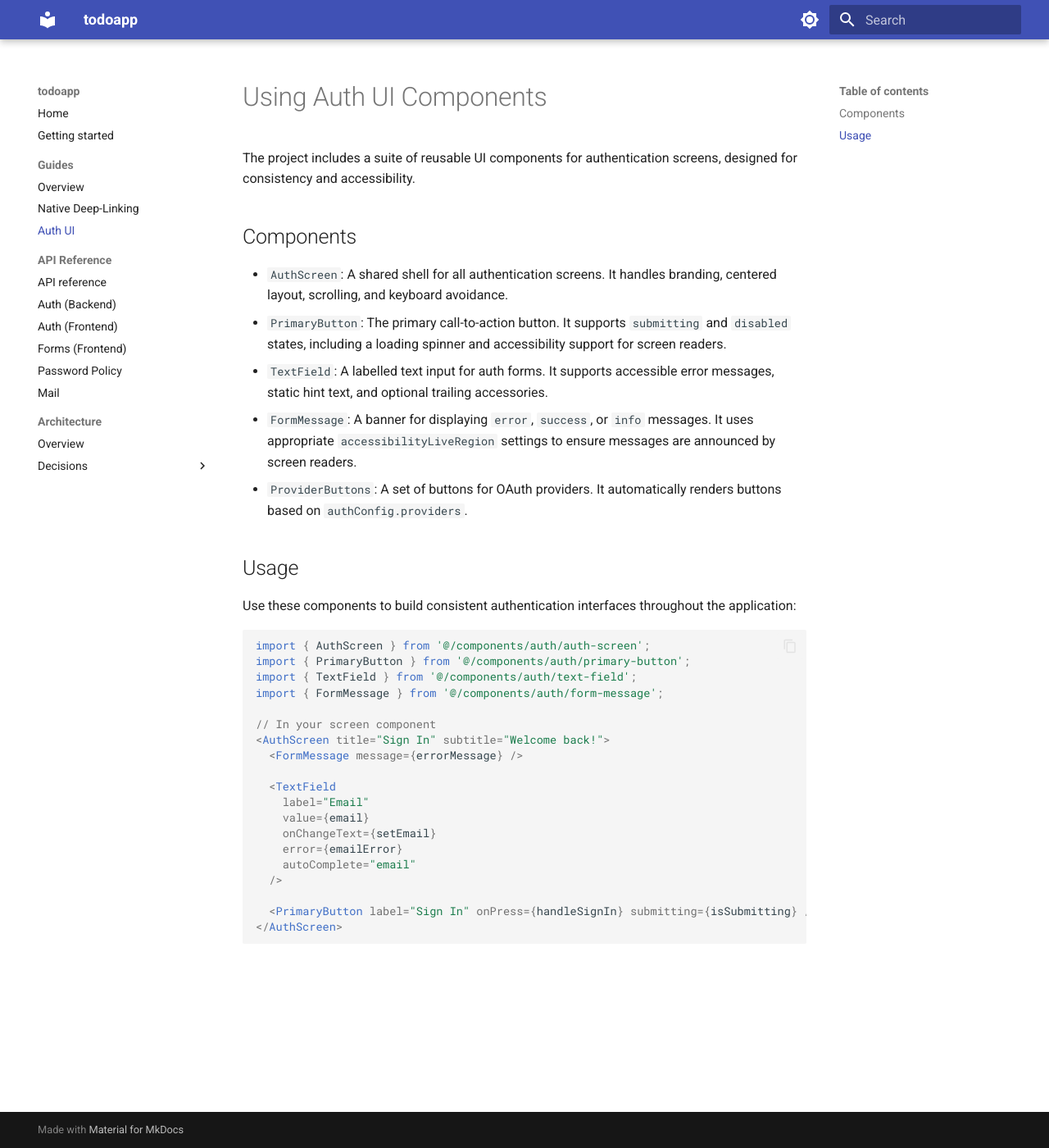
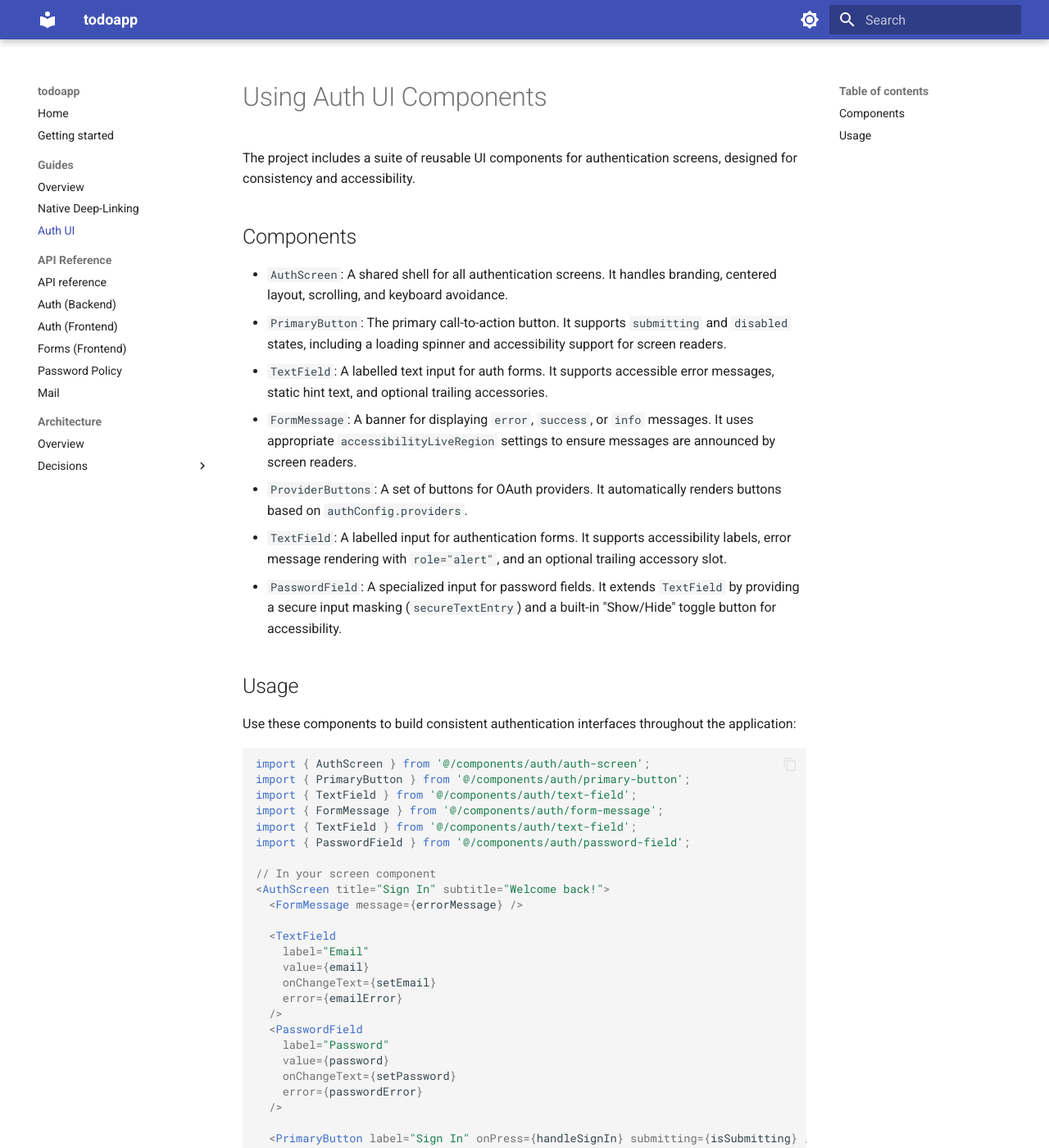
Before and after one commit to jbtwist/FastApi-Backend-Template, an MkDocs documentation site: the page built from docs/guides/auth-ui.md, in a window 1280 px wide and 1400 px high. Shown: the whole window at 82% size. Built offline with MkDocs 1.6.1 and Material for MkDocs 9.7.7, drawn with Linux system fonts in a browser that asks for light colours.

Commit message:
docs: sync after #73 (#92)
Co-authored-by: github-actions[bot] <github-actions[bot]@users.noreply.github.com>
Co-authored-by: Juan Bautista Villarejo Ortiz <jbtwist92@gmail.com>

```diff
--- a/docs/guides/auth-ui.md
+++ b/docs/guides/auth-ui.md
@@ -9,6 +9,8 @@ The project includes a suite of reusable UI components for authentication screen
 - `TextField`: A labelled text input for auth forms. It supports accessible error messages, static hint text, and optional trailing accessories.
 - `FormMessage`: A banner for displaying `error`, `success`, or `info` messages. It uses appropriate `accessibilityLiveRegion` settings to ensure messages are announced by screen readers.
 - `ProviderButtons`: A set of buttons for OAuth providers. It automatically renders buttons based on `authConfig.providers`.
+- `TextField`: A labelled input for authentication forms. It supports accessibility labels, error message rendering with `role="alert"`, and an optional trailing accessory slot.
+- `PasswordField`: A specialized input for password fields. It extends `TextField` by providing a secure input masking (`secureTextEntry`) and a built-in "Show/Hide" toggle button for accessibility.
 
 ## Usage
 
@@ -19,6 +21,8 @@ import { AuthScreen } from '@/components/auth/auth-screen';
 import { PrimaryButton } from '@/components/auth/primary-button';
 import { TextField } from '@/components/auth/text-field';
 import { FormMessage } from '@/components/auth/form-message';
+import { TextField } from '@/components/auth/text-field';
+import { PasswordField } from '@/components/auth/password-field';
 
 // In your screen component
 <AuthScreen title="Sign In" subtitle="Welcome back!">
@@ -29,7 +33,12 @@ import { FormMessage } from '@/components/auth/form-message';
     value={email}
     onChangeText={setEmail}
     error={emailError}
-    autoComplete="email"
+  />
+  <PasswordField
+    label="Password"
+    value={password}
+    onChangeText={setPassword}
+    error={passwordError}
   />
 
   <PrimaryButton label="Sign In" onPress={handleSignIn} submitting={isSubmitting} />
```
